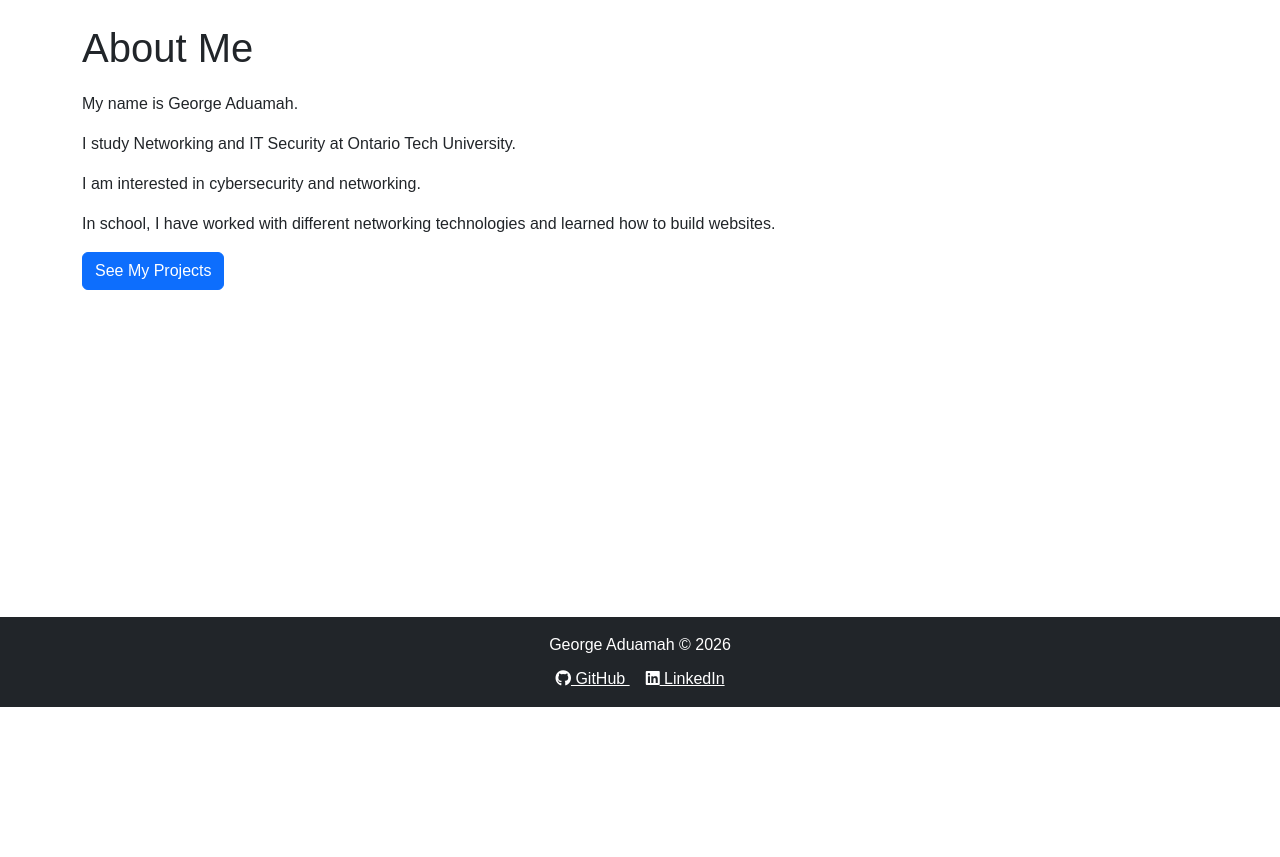
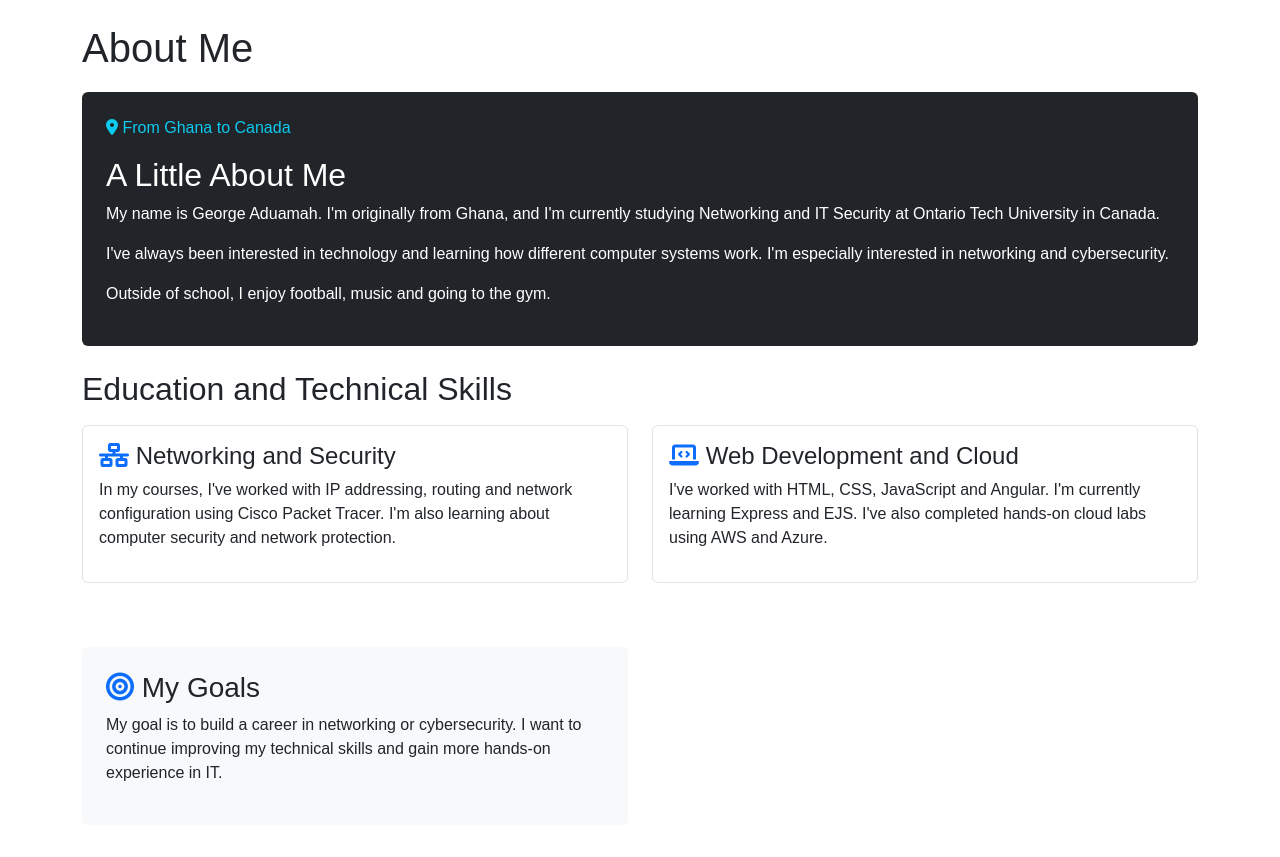
Before and after one commit to goaduamah/express-portfolio, a Node server app: page /about in a window 1280 px wide. Shown: the part 93-950 px from the top of the page. Before the commit the page ends 800 px from the top, so only its background shows below. Run offline with Node 20, Linux system fonts and the light colour scheme.

Commit message:
updated about me page

```diff
--- a/views/about.ejs
+++ b/views/about.ejs
@@ -3,14 +3,86 @@
 
 <h1>About Me</h1>
 
-<p>My name is George Aduamah.</p>
+<div class="bg-dark text-white p-4 rounded mb-4">
+    <p class="text-info">
+    <i class="fa-solid fa-location-dot"></i>
+    From Ghana to Canada
+</p>
+    <h2>A Little About Me</h2>
 
-<p>I study Networking and IT Security at Ontario Tech University.</p>
+    <p>
+        My name is George Aduamah. I'm originally from Ghana,
+        and I'm currently studying Networking and IT Security
+        at Ontario Tech University in Canada.
+    </p>
 
-<p>I am interested in cybersecurity and networking.</p>
+    <p>
+        I've always been interested in technology and learning
+        how different computer systems work.
+        I'm especially interested in networking and cybersecurity.
+    </p>
 
-<p>In school, I have worked with different networking technologies and learned how to build websites.</p>
+    <p>
+        Outside of school, I enjoy football, music
+        and going to the gym.
+    </p>
+</div>
 
-<a href="/projects" class="btn btn-primary">See My Projects</a>
 
-<%- include('partials/footer') %>
+<h2>Education and Technical Skills</h2>
+
+<div class="row mt-3">
+
+    <div class="col-md-6 mb-3">
+        <div class="border rounded p-3 h-100">
+            <h4>
+                <i class="fa-solid fa-network-wired text-primary"></i>
+                Networking and Security
+            </h4>
+
+            <p>
+                In my courses, I've worked with IP addressing,
+                routing and network configuration using Cisco
+                Packet Tracer. I'm also learning about computer
+                security and network protection.
+            </p>
+        </div>
+    </div>
+
+    <div class="col-md-6 mb-3">
+        <div class="border rounded p-3 h-100">
+            <h4>
+                <i class="fa-solid fa-laptop-code text-primary"></i>
+                Web Development and Cloud
+            </h4>
+
+            <p>
+                I've worked with HTML, CSS, JavaScript and Angular.
+                I'm currently learning Express and EJS.
+                I've also completed hands-on cloud labs
+                using AWS and Azure.
+            </p>
+        </div>
+    </div>
+
+</div>
+
+
+
+<div class="row mt-4">
+
+    <div class="col-md-6 mb-3">
+
+<div class="bg-light rounded p-4 mt-4 mb-3">
+    <h3>
+        <i class="fa-solid fa-bullseye text-primary"></i>
+        My Goals
+    </h3>
+
+    <p>
+        My goal is to build a career in networking or
+        cybersecurity. I want to continue improving my
+        technical skills and gain more hands-on experience
+        in IT.
+    </p>
+</div>
```
